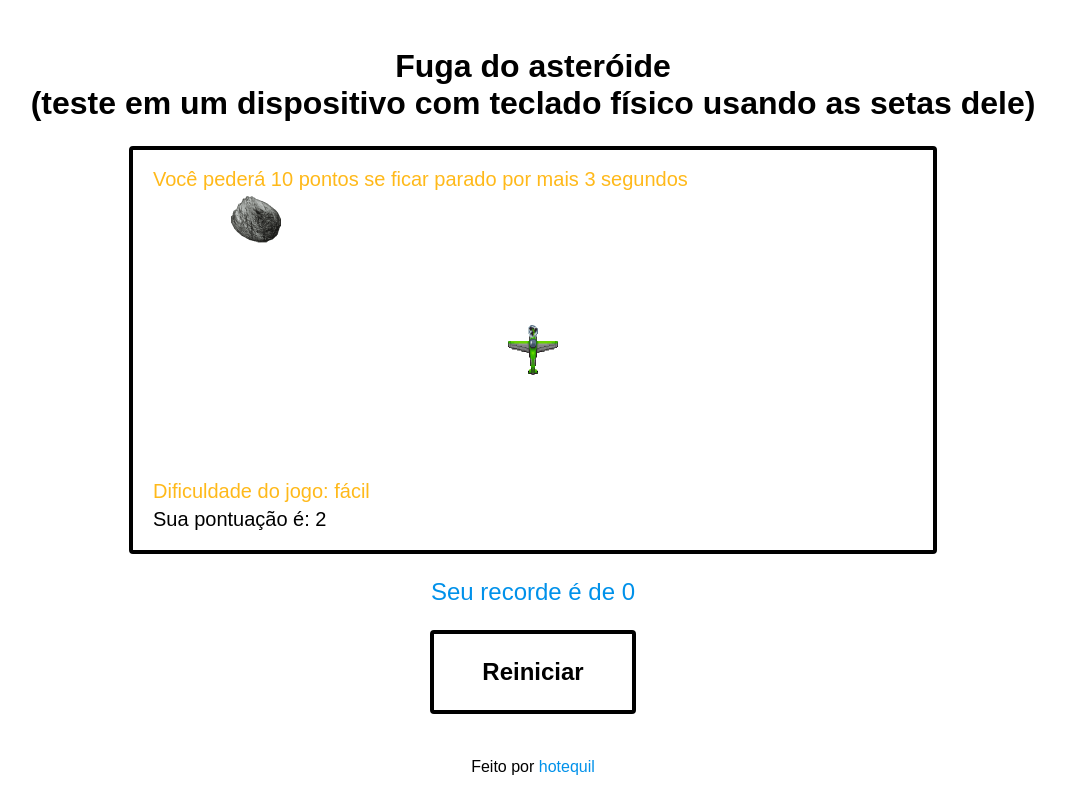
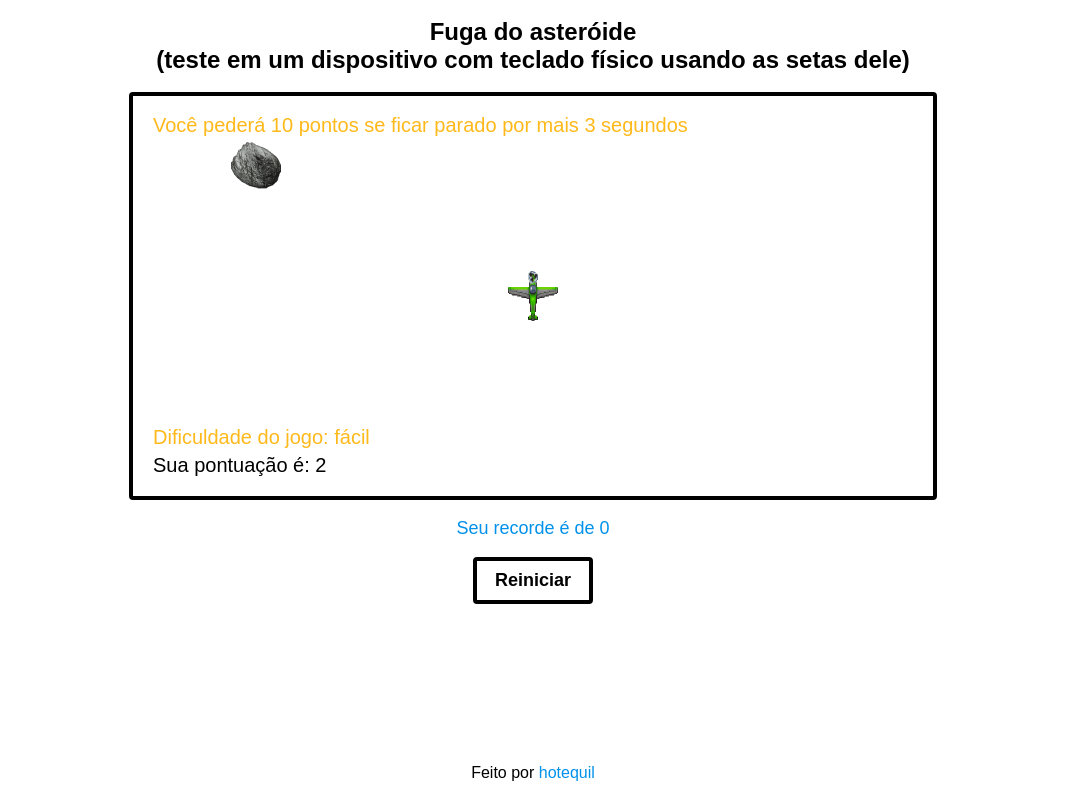
Before and after one commit to hotequil/fiap-asteroid-game, a plain HTML site: page index.html in a window 1280 px wide. Shown: the whole page, without its empty margins (107-1172 px from the left). Drawn offline with Linux system fonts and the light colour scheme.

Commit message:
ajustado tamanho das fontes

```diff
--- a/index.html
+++ b/index.html
@@ -6,7 +6,7 @@
         <title>Fuga do asteróide</title>
         <style>
             :root{
-                --default-space: 48px;
+                --default-space: 36px;
                 --principal-color: #000;
                 --secundary-color: #0091ea;
                 --border-size: 4px;
@@ -19,6 +19,7 @@
                 font-family: Arial, sans-serif;
                 text-decoration: none;
                 color: var(--principal-color);
+                overflow: hidden;
             }
 
             .body{
@@ -32,7 +33,8 @@
 
             .title{
                 display: block;
-                margin: var(--default-space) auto 0 auto;
+                font-size: calc(var(--default-space) / 1.5);
+                margin: calc(var(--default-space) / 2) auto 0 auto;
                 text-align: center;
             }
 
@@ -49,7 +51,7 @@
 
             .btn{
                 width: fit-content;
-                padding: calc(var(--default-space) / 2) var(--default-space);
+                padding: calc(var(--default-space) / 4) calc(var(--default-space) / 2);
                 border: var(--border);
                 border-radius: var(--border-size);
                 background-color: transparent;
```
